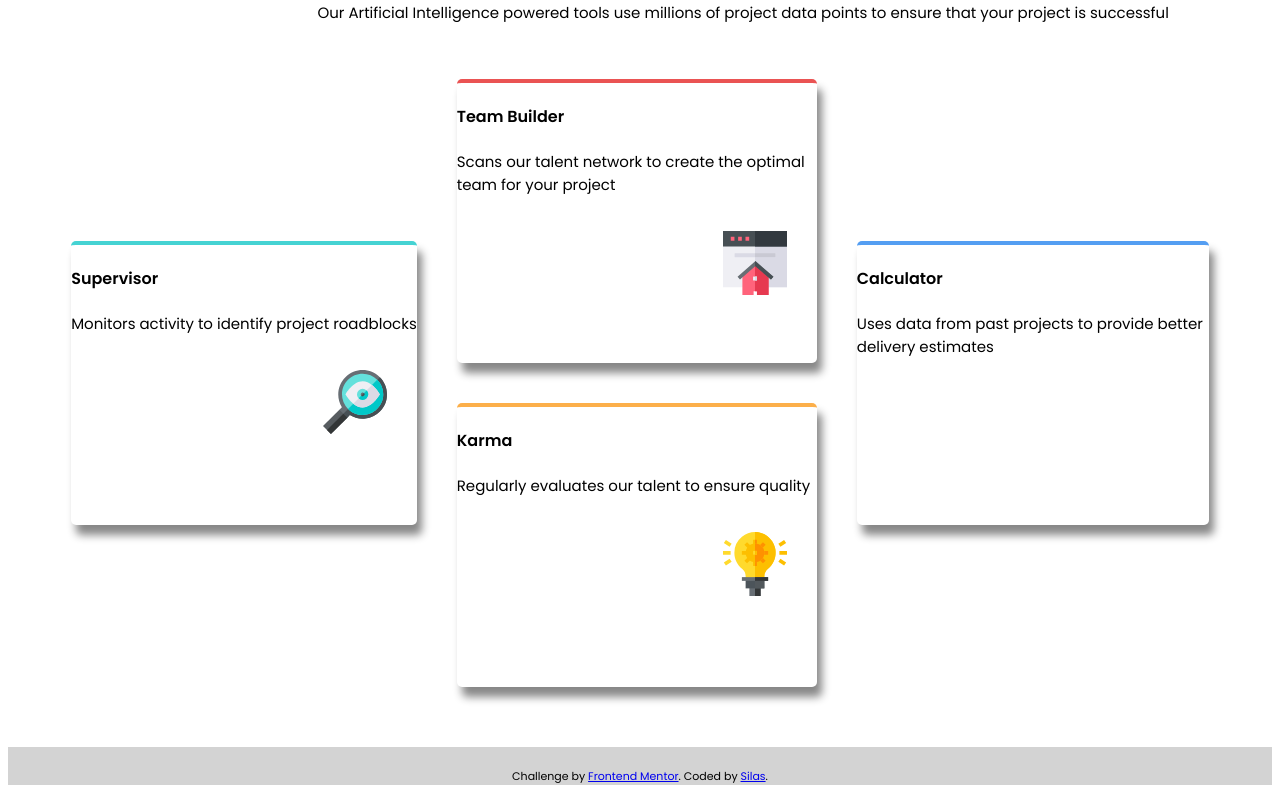
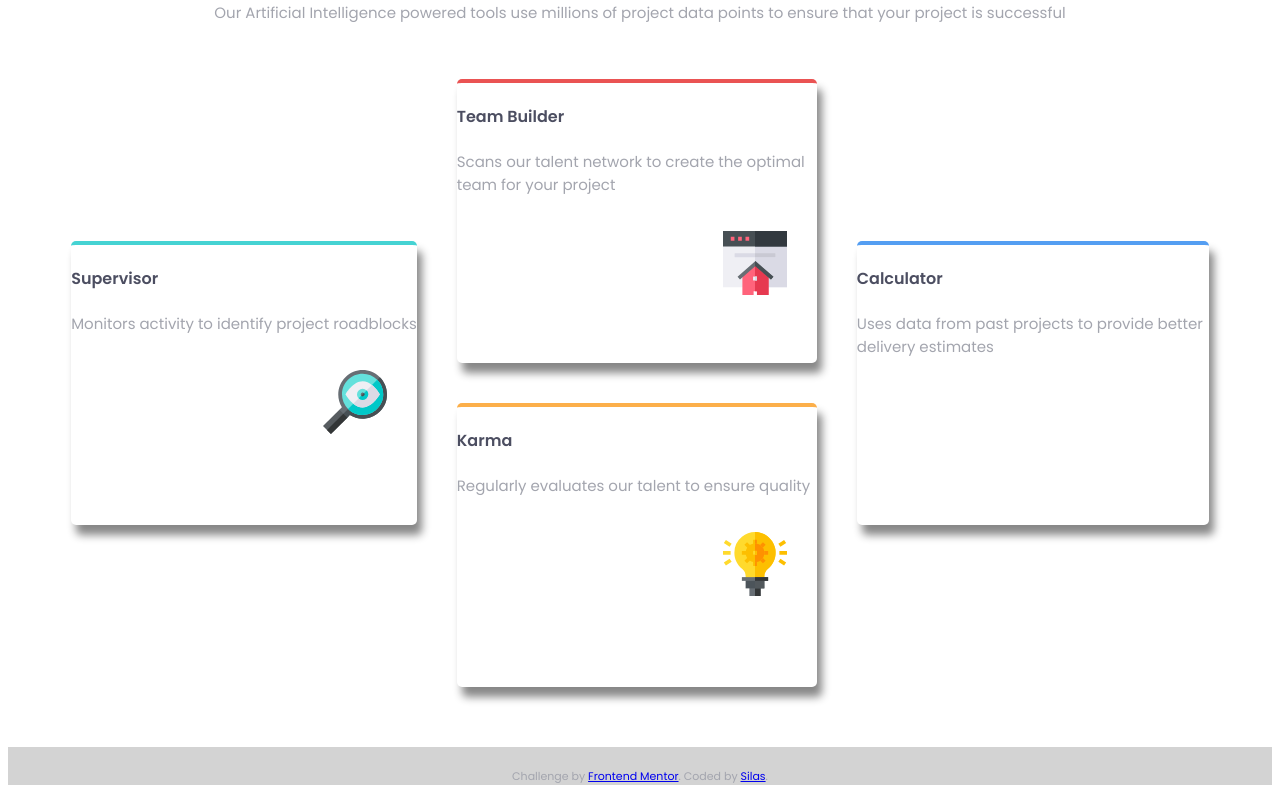
Before and after one commit to PgrahamWebDesign/Card, a plain HTML site: page index.html in a window 1280 px wide. Shown: the part 164-954 px from the top of the page. Drawn offline with Linux system fonts and the light colour scheme.

Commit message:
Add files via upload

```diff
--- a/css/styles.css
+++ b/css/styles.css
@@ -3,7 +3,7 @@ body
 {
 	font-family: 'Poppins', sans-serif;
 	background-color: hsl(0, 0% 98%);
-	color: hs1(234, 12%, 34%);
+	color: hsl(234, 12%, 34%);
 }
 /* HEADER */
 
@@ -15,25 +15,25 @@ header {
 }
 
 p {
-	color: hs1(229, 6%, 66%);
+	color: hsl(229, 6%, 66%);
 	font-size: 15px;
 }
 
 .header-kid {
 	/* margin: 8px 33%; */
-	grid-column-start: 2;
+	grid-column-start: 1;
 }
 
 h2 {
 	font-size: 1.8rem;
 }
 
-.first {
+.first  {
 	font-weight: 200;
 	margin-bottom: 0;
 }
 
-.second {
+.second  {
 	font-weight: 600;
 	margin: 0;
 }
```
